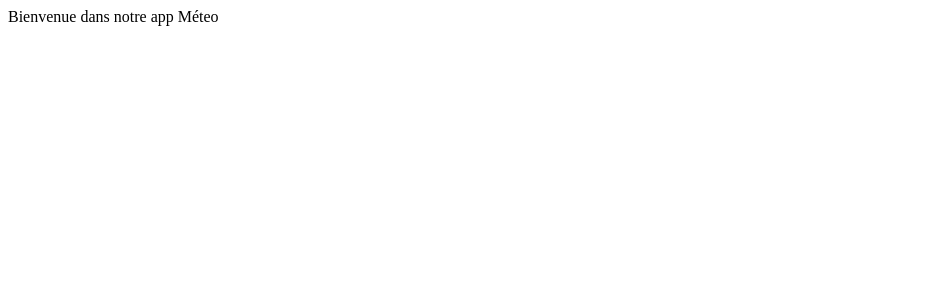
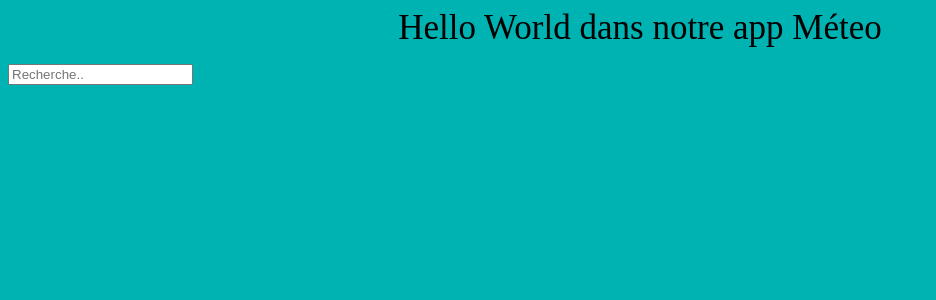
Before and after one commit to Deflandrenassim/meteo, a Vue app: page / in a window 1280 px wide. Shown: the top 300 px of the page, without its empty margins (0-936 px from the left). Built offline with nearby package versions, Linux system fonts and the light colour scheme.

Commit message:
add html

```diff
--- a/src/components/HelloWorld.vue
+++ b/src/components/HelloWorld.vue
@@ -1,19 +1,40 @@
 <template>
  <div>
-   Bienvenue dans notre app Méteo
+   <div class="titre">
+  {{ hello }} dans notre app Méteo
+   </div>
+
+   <div class="input-search">
+
+   <input type="search" name="search" id="search" placeholder="Recherche..">
+   </div>
+
+
+
  </div>
 </template>
 
 <script>
 export default {
   name: 'HelloWorld',
-
+  data (){
+    return{
+      hello: 'Hello World',
+      api_key: 'd4235acc5a46cf24a94dfe20005090ba'
+    }
+  }
   }
 
 </script>
 
 <!-- Add "scoped" attribute to limit CSS to this component only -->
-<style scoped>
-
+<style>
+body{
+  background-color: rgb(0, 179, 179);
+  font-size: 35px;
+}
+.titre{
+  text-align: center;
+}
 
 </style>
```
